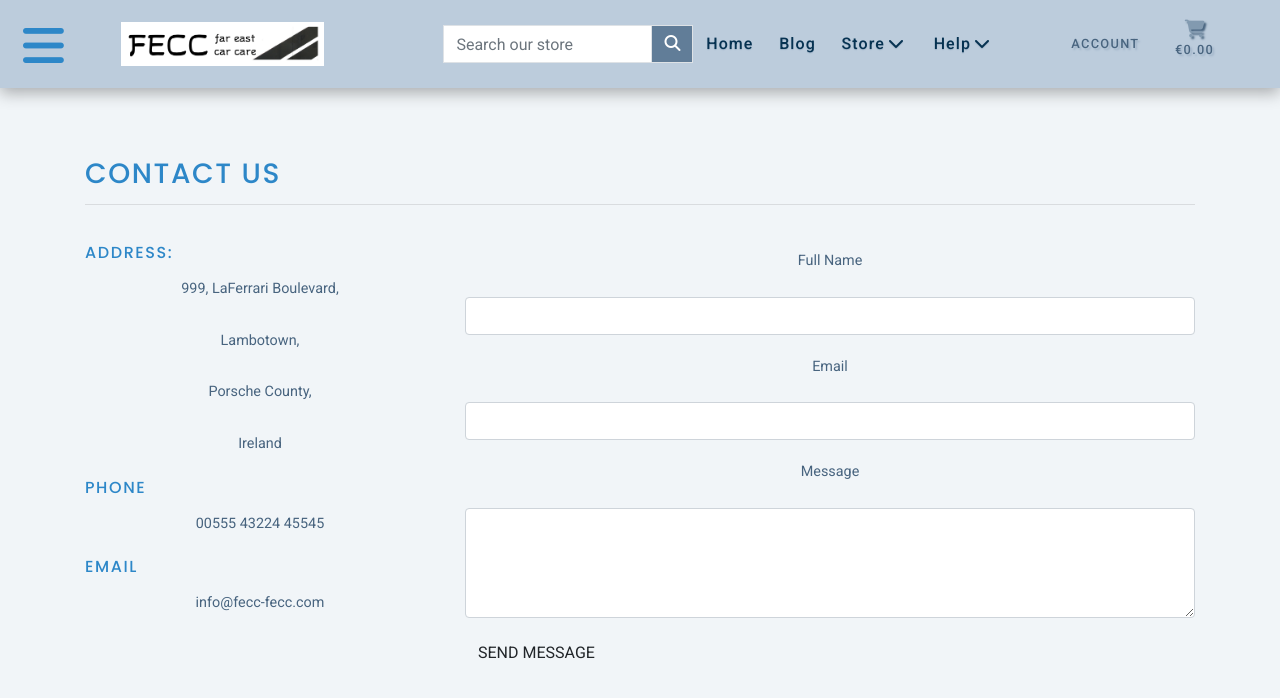
After one commit to BXS-Archipelago/far-east-cc-ms4, a Django app: page /contact.html in a window 1280 px wide. The commit adds this page. Shown: the top 698 px of the page. Run offline with Django 3.2, Linux system fonts and the light colour scheme; some libraries are stand-ins or nearby versions.

Commit message:
Create Contact Page and View. Update URL. Ch.61

```diff
--- /dev/null
+++ b/home/templates/home/contact.html
@@ -0,0 +1,69 @@
+{% extends "base.html" %}
+
+
+{% block page_header %}
+{% endblock %}
+
+{% block content %}
+<div class="container header-container pt-5">
+    <div class="row py-4">
+        <div class="col">
+            <h3 class="mb-0">Contact us </h3>
+            <hr>
+        </div>
+    </div>
+</div>
+
+<div class="container">
+
+    <div class="row">
+
+        <aside class="col-4">
+            <div class="contact-us">
+                <h4>Address:</h4>
+                <p>999, LaFerrari Boulevard,</p>
+                <p>Lambotown,</p>
+                <p>Porsche County,</p>
+                <p>Ireland</p>
+
+                <h4>Phone</h4>
+                <p>00555 43224 45545</p>
+                <h4>Email</h4>
+                <p>info@fecc-fecc.com</p>
+            </div>
+
+        </aside>
+
+        <!-- Form for Contacting us -->
+      <div class=" col-8">
+
+
+ <form method="post" role="form" action="{% url 'contact' %}">
+     {% csrf_token %}
+    <div class="controls">
+        <div class="form-group">
+             <p>Full Name</p>
+             <input type="text" name="message-name" class="form-input-text form-control"  required="required">
+        </div>
+
+         <div class="form-group">
+            <p >Email</p>
+            <input type="email" name="message-email" class="form-input-text form-control"  required="required">
+        </div>
+
+         <div class="form-group">
+            <p>Message</p>
+            <textarea name="message" class="form-input-text form-control" rows="4" required="required"></textarea>
+         </div>
+         <div class="send-button bottom-margin">
+             <button type="submit" class="btn btn-send send-msg">SEND MESSAGE</button>
+         </div>
+     </div>
+    </form>
+</div>
+
+
+
+</div>
+</div>
+{% endblock %}
--- a/home/urls.py
+++ b/home/urls.py
@@ -5,4 +5,5 @@ from django.conf import settings
 
 urlpatterns = [
     path('', views.index, name='home'),
+    path('contact.html', views.contact, name='contact'),
 ]
--- a/home/views.py
+++ b/home/views.py
@@ -2,7 +2,7 @@ from django.shortcuts import render
 from posts.models import Post
 
 from marketing.models import Signup
-
+from django.contrib import messages
 
 def index(request):
     """
@@ -23,3 +23,16 @@ def index(request):
     }
 
     return render(request, 'home/index.html', context)
+
+def contact(request):
+    if request.method == "POST":
+        message_name = request.POST['message-name']
+        message_email = request.POST['message-email']
+        message = request.POST['message']
+        context = {
+            'message_name':message_name
+            }
+        messages.success(request, 'Thank you for your message. We will get back to you as soon as possible')
+        return render(request, 'home/contact.html', context )
+    else:
+        return render(request, 'home/contact.html', {})
--- a/static/css/base.css
+++ b/static/css/base.css
@@ -1188,13 +1220,13 @@ textarea {
 /* -----------------  Add To Cart or Keep Shopping buttons  */
 
   .btn-black {
-    background: var(--fecc-red-dark);
+    background: var(--fecc-grey-5);
     color: white;
 
 }
 
 .btn-outline-black {
-    background: var(--fecc-primary-5);
+    background: var(--fecc-grey-8);
     box-shadow: var(--dark-light);
     border: 1px solid var(--fecc-primary-2);
     border-radius: var(--radius);
--- a/templates/base.html
+++ b/templates/base.html
@@ -67,6 +67,21 @@
   <a href="{% url 'home' %}"><img src="{{ MEDIA_URL }}FECC.png" class="logo"  alt="" /></a>
 </div>
 <div class=" nav-icons">
+  <div class="col-search w-100">
+    <form method="GET" action="{% url 'products' %}">
+      <div class="input-group w-100">
+        <input class="form-control border border-black rounded-0" type="text" name="q"
+          placeholder="Search our store">
+        <div class="input-group-append">
+          <button class="form-control btn btn-black border border-black rounded-0" type="submit">
+            <span class="icon">
+              <i class="fas fa-search"></i>
+            </span>
+          </button>
+        </div>
+      </div>
+    </form>
+  </div>
   <ul class="menu-items">
     <li><a href="{% url 'home' %}" class="menu-item">Home</a></li>
     <li><a href="{% url 'post-list' %}" class="menu-item">Blog</a></li>
@@ -80,7 +95,7 @@
 
                   <img src="{{ MEDIA_URL }}hikari1.jpg" class="menu-img" alt="Special Offer">
                 </a>
-                <p id="menu-text">Buy One, Get One Free</p>
+                <p id="menu-text">Buy One, Get One Free!</p>
               </section>
             </div>
             <div class="col">
@@ -120,22 +135,7 @@
                 </ul>
               </section>
             </div>
-      <!-- Search Bar in Wide Drop-Down -->
-              <div class="col-search w-100">
-                <form method="GET" action="{% url 'products' %}">
-                  <div class="input-group w-100">
-                    <input class="form-control border border-black rounded-0" type="text" name="q"
-                      placeholder="Search our store">
-                    <div class="input-group-append">
-                      <button class="form-control btn btn-black border border-black rounded-0" type="submit">
-                        <span class="icon">
-                          <i class="fas fa-search"></i>
-                        </span>
-                      </button>
-                    </div>
-                  </div>
-                </form>
-              </div>
+
           </div>
       </div>
     </li>
@@ -144,8 +144,8 @@
     <li class="drop-down"><a href="" class="menu-item ">Help <i class="fas fa-chevron-down"></i></a>
       <ul class=" drop-menu">
         <li><a href="#" class="menu-item">FAQ</a></li>
-        <li><a href="#" class="menu-item">Contact</a></li>
         <li><a href="#" class="menu-item">About</a></li>
+        <li><a href="{% url 'contact' %}" class="menu-item">Contact</a></li>
     </ul>
   </li>
 
```
Also changed, not shown: other parts of static/css/base.css (+33 -1 lines), Readme_resources/build_record.txt (+17 -0 lines), products/templates/products/product_detail.html (+10 -11 lines), products/templates/products/products.html (+5 -5 lines), products/templates/products/rate.html (+4 -5 lines), media/adrian-n-7vIqLitLbT0-unsplash.jpg (added).
